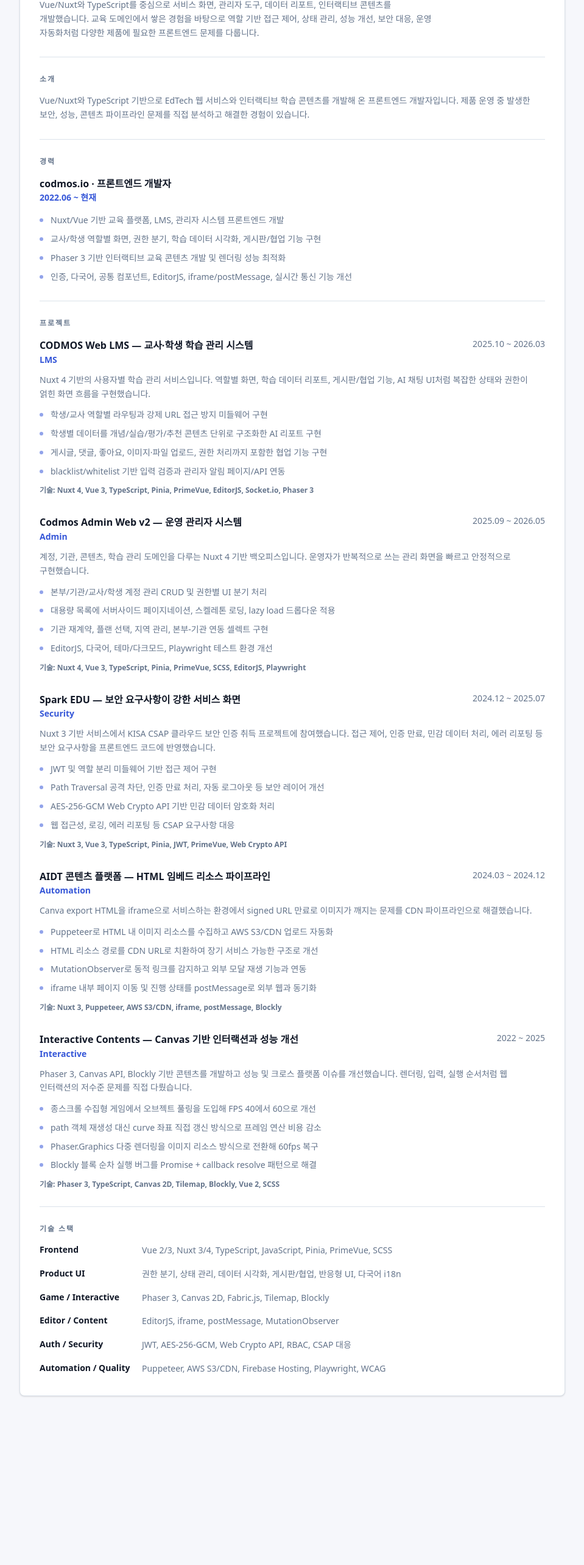
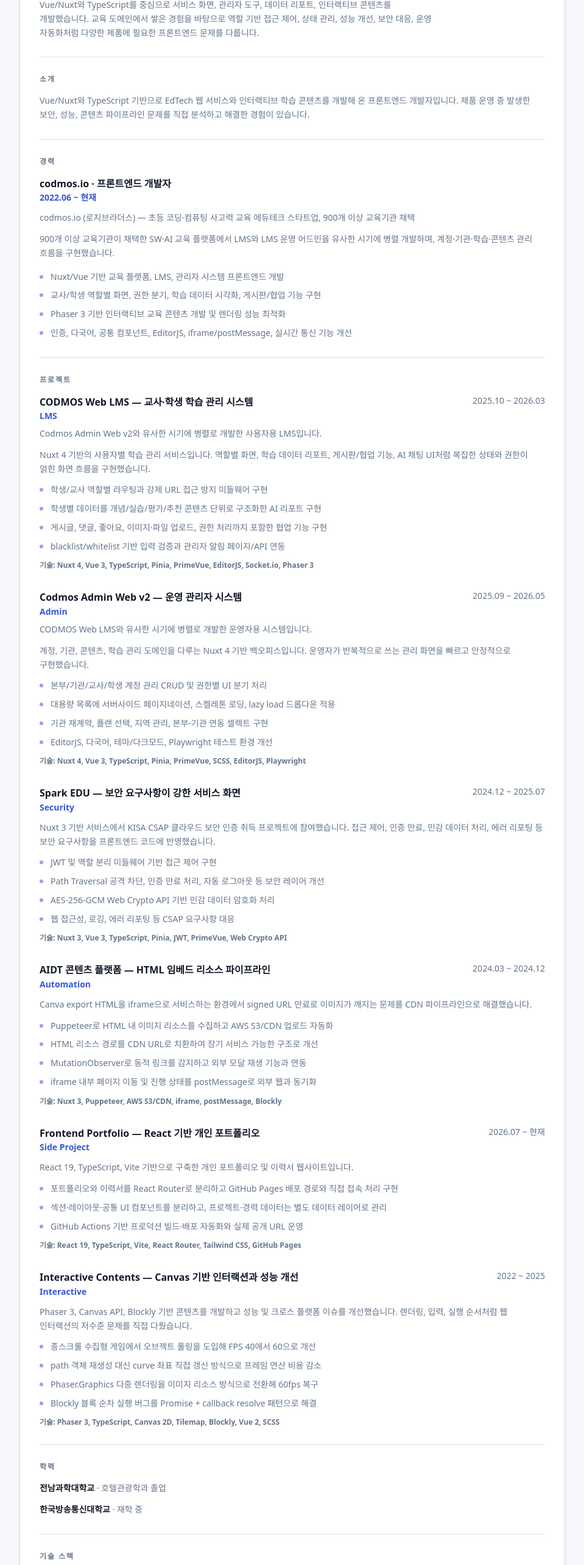
Before and after one commit to ShinByoungWoo/portfolio, a React (Vite) app: page /resume in a window 1280 px wide. Shown: the part 234-2800 px from the top of the page at 61% size, without its empty margins (160-1119 px from the left). Before the commit the page ends 2563 px from the top, so only its background shows below. Built offline with nearby package versions, Linux system fonts and the light colour scheme.

Commit message:
Update portfolio resume content and asset paths

```diff
--- a/src/components/sections/Projects.tsx
+++ b/src/components/sections/Projects.tsx
@@ -4,7 +4,7 @@
 import { caseStudies } from '../../data/portfolio'
 import { SectionTitle } from './About'
 
-const filters = ['All', 'LMS', 'Admin', 'Security', 'Automation', 'Interactive']
+const filters = ['All', 'LMS', 'Admin', 'Security', 'Automation', 'Interactive', 'Side Project']
 
 const container: Variants = {
   hidden: {},
@@ -128,6 +128,9 @@
             <div className="mt-6 grid gap-5">
               <WorkBlock title="문제" body={activeWork.problem} />
               <WorkBlock title="역할" body={activeWork.role} />
+              {'collaboration' in activeWork && typeof activeWork.collaboration === 'string' && (
+                <WorkBlock title="개발 맥락" body={activeWork.collaboration} />
+              )}
 
               <div>
                 <h4 className="text-[15px] font-bold text-text-heading">결과</h4>
--- a/src/data/portfolio.ts
+++ b/src/data/portfolio.ts
@@ -1,4 +1,6 @@
 import type { GameMeta } from '../types'
+
+const publicAsset = (path: string) => `${import.meta.env.BASE_URL}${path}`
 
 export const profile = {
   name: '신병우',
@@ -10,6 +12,8 @@
   phone: '010-4901-2582',
   github: 'https://github.com/ShinByoungWoo',
   company: 'codmos.io',
+  companyIntro:
+    'codmos.io (로지브라더스) — 초등 코딩·컴퓨팅 사고력 교육 에듀테크 스타트업, 900개 이상 교육기관 채택',
   period: '2022.06 ~ 현재',
 }
 
@@ -23,7 +27,7 @@
 export const skillGroups = [
   {
     category: 'Frontend',
-    items: ['Vue 2/3', 'Nuxt 3/4', 'TypeScript', 'JavaScript', 'Pinia', 'PrimeVue', 'SCSS'],
+    items: ['Vue 2/3', 'Nuxt 3/4', 'React 19', 'React Router', 'Vite', 'TypeScript', 'JavaScript', 'Pinia', 'PrimeVue', 'SCSS'],
   },
   {
     category: 'Product UI',
@@ -54,6 +58,7 @@
     subtitle: '교사·학생 학습 관리 시스템',
     period: '2025.10 ~ 2026.03',
     domain: 'LMS',
+    collaboration: 'Codmos Admin Web v2와 유사한 시기에 병렬로 개발한 사용자용 LMS입니다.',
     summary:
       'Nuxt 4 기반의 사용자별 학습 관리 서비스입니다. 역할별 화면, 학습 데이터 리포트, 게시판/협업 기능, AI 채팅 UI처럼 복잡한 상태와 권한이 얽힌 화면 흐름을 구현했습니다.',
     problem: '역할별 접근 제어, 학습 상태, AI 리포트, 게시판/협업 기능이 한 서비스 안에서 일관되게 맞물려야 했습니다.',
@@ -73,6 +78,7 @@
     subtitle: '운영 관리자 시스템',
     period: '2025.09 ~ 2026.05',
     domain: 'Admin',
+    collaboration: 'CODMOS Web LMS와 유사한 시기에 병렬로 개발한 운영자용 시스템입니다.',
     summary:
       '계정, 기관, 콘텐츠, 학습 관리 도메인을 다루는 Nuxt 4 기반 백오피스입니다. 운영자가 반복적으로 쓰는 관리 화면을 빠르고 안정적으로 구현했습니다.',
     problem: '대용량 목록, 권한별 UI, 연동 셀렉트, 콘텐츠 관리가 운영 업무와 직접 연결되어 있어 빠른 탐색성과 안정성이 필요했습니다.',
@@ -123,6 +129,23 @@
     ],
     stack: ['Nuxt 3', 'Puppeteer', 'AWS S3/CDN', 'iframe', 'postMessage', 'Blockly'],
     proof: '운영 중 발생한 콘텐츠 깨짐 문제를 자동화 파이프라인으로 해결한 사례입니다.',
+  },
+  {
+    id: 'frontend-portfolio',
+    title: 'Frontend Portfolio',
+    subtitle: 'React 기반 개인 포트폴리오',
+    period: '2026.07 ~ 현재',
+    domain: 'Side Project',
+    summary: 'React 19, TypeScript, Vite 기반으로 구축한 개인 포트폴리오 및 이력서 웹사이트입니다.',
+    problem: 'Vue/Nuxt 중심의 경험을 React 기반 제품 구조로 정리하고, 프로젝트와 이력서를 하나의 공개 웹사이트에서 일관되게 보여줄 필요가 있었습니다.',
+    role: '화면 구조와 공통 UI를 설계하고, 프로젝트·경력 데이터를 분리해 관리했으며 GitHub Pages 배포와 직접 접속 처리를 구현했습니다.',
+    outcomes: [
+      '포트폴리오와 이력서를 React Router로 분리하고 GitHub Pages 배포 경로와 직접 접속 처리 구현',
+      '섹션·레이아웃·공통 UI 컴포넌트를 분리하고, 프로젝트·경력 데이터는 별도 데이터 레이어로 관리',
+      'GitHub Actions 기반 프로덕션 빌드·배포 자동화와 실제 공개 URL 운영',
+    ],
+    stack: ['React 19', 'TypeScript', 'Vite', 'React Router', 'Tailwind CSS', 'GitHub Pages'],
+    proof: 'React 기반 화면 구조, 데이터 분리, 정적 배포까지 직접 설계·구현한 사이드 프로젝트입니다.',
   },
   {
     id: 'phaser-optimization',
@@ -185,8 +208,8 @@
     description:
       '한글/영문 타자 학습 콘텐츠입니다. 자모 분해 기반 WPM 계산, 정확도 측정, 단계별 문제 전환, 결과 리포트 흐름을 구현했습니다.',
     videos: [
-      { label: '자리 연습', src: '/assets/game_video/typing_game_finger_position_practice.mp4' },
-      { label: '단어 연습', src: '/assets/game_video/typing_game_word.mp4' },
+      { label: '자리 연습', src: publicAsset('assets/game_video/typing_game_finger_position_practice.mp4') },
+      { label: '단어 연습', src: publicAsset('assets/game_video/typing_game_word.mp4') },
     ],
     tags: ['Phaser 3', 'Korean IME', 'WPM'],
   },
@@ -195,7 +218,7 @@
     title: 'Conveyor Line',
     description:
       '박스를 올바른 목적지로 분류하는 컨베이어 콘텐츠입니다. 아이소메트릭 타일맵, 분기 타일 클릭, PathFollower 이동 로직을 구현했습니다.',
-    videos: [{ label: '게임 플레이', src: '/assets/game_video/Isometric_game.mp4' }],
+    videos: [{ label: '게임 플레이', src: publicAsset('assets/game_video/Isometric_game.mp4') }],
     tags: ['Phaser 3', 'Tilemap', 'PathFollower'],
   },
   {
@@ -203,7 +226,7 @@
     title: 'Laser Puzzle',
     description:
       '레이저 발사대와 거울을 이용해 배터리를 켜는 퍼즐입니다. 9x9 그리드 이동, 거울 반사, 충돌 판정, 성공 조건 검사를 구현했습니다.',
-    videos: [{ label: '게임 플레이', src: '/assets/game_video/laser_game.mp4' }],
+    videos: [{ label: '게임 플레이', src: publicAsset('assets/game_video/laser_game.mp4') }],
     tags: ['Phaser 3', 'Algorithm', 'Grid'],
   },
 ]
--- a/src/pages/Resume.tsx
+++ b/src/pages/Resume.tsx
@@ -61,6 +61,11 @@
                 <p className="text-sm font-semibold text-primary">{profile.period}</p>
               </div>
             </div>
+            <p className="mt-3 text-sm leading-relaxed text-text-muted">{profile.companyIntro}</p>
+            <p className="mt-3 text-sm leading-relaxed text-text-muted">
+              900개 이상 교육기관이 채택한 SW·AI 교육 플랫폼에서 LMS와 LMS 운영 어드민을 유사한 시기에 병렬 개발하며,
+              계정·기관·학습·콘텐츠 관리 흐름을 구현했습니다.
+            </p>
             <ul className="mt-4 space-y-2">
               {experienceBullets.map(bullet => (
                 <ResumeBullet key={bullet}>{bullet}</ResumeBullet>
@@ -79,6 +84,9 @@
                     </div>
                     <p className="text-sm font-medium text-text-muted">{project.period}</p>
                   </div>
+                  {'collaboration' in project && typeof project.collaboration === 'string' && (
+                    <p className="mt-2 text-sm leading-relaxed text-text-muted">{project.collaboration}</p>
+                  )}
                   <p className="mt-3 text-sm leading-relaxed text-text-muted">{project.summary}</p>
                   <ul className="mt-3 space-y-2">
                     {project.outcomes.map(outcome => (
@@ -88,6 +96,17 @@
                   <p className="mt-3 text-xs font-semibold text-text-muted">기술: {project.stack.join(', ')}</p>
                 </section>
               ))}
+            </div>
+          </ResumeSection>
+
+          <ResumeSection title="학력">
+            <div className="space-y-3 text-sm leading-relaxed text-text-muted">
+              <p>
+                <span className="font-bold text-text-heading">전남과학대학교</span> · 호텔관광학과 졸업
+              </p>
+              <p>
+                <span className="font-bold text-text-heading">한국방송통신대학교</span> · 재학 중
+              </p>
             </div>
           </ResumeSection>
 
```
